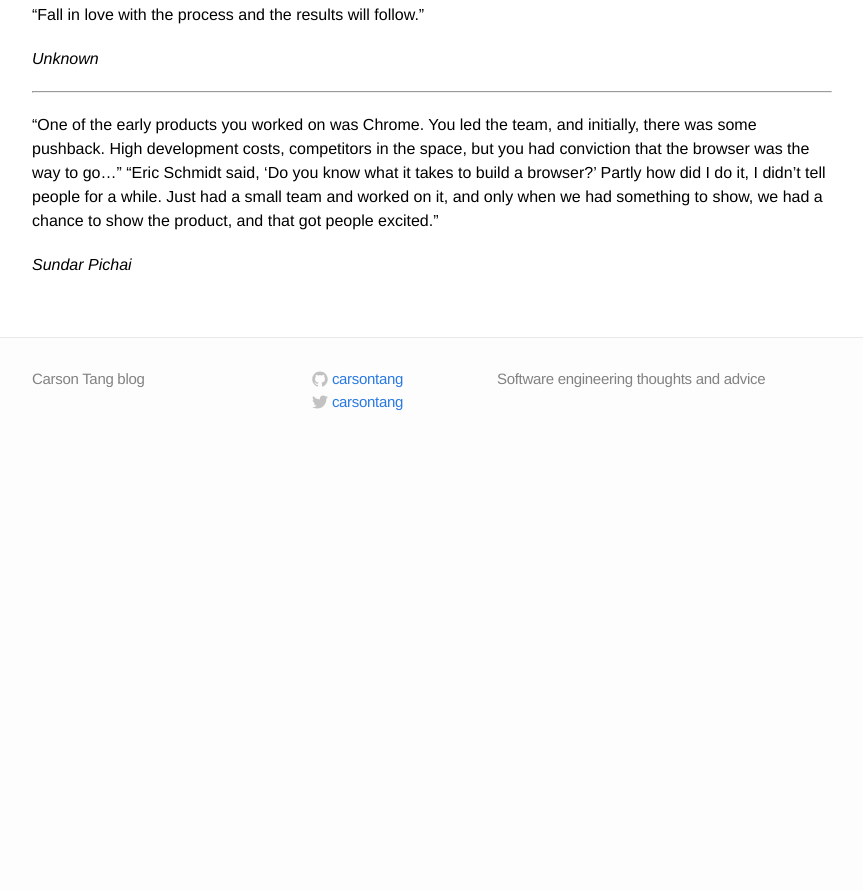
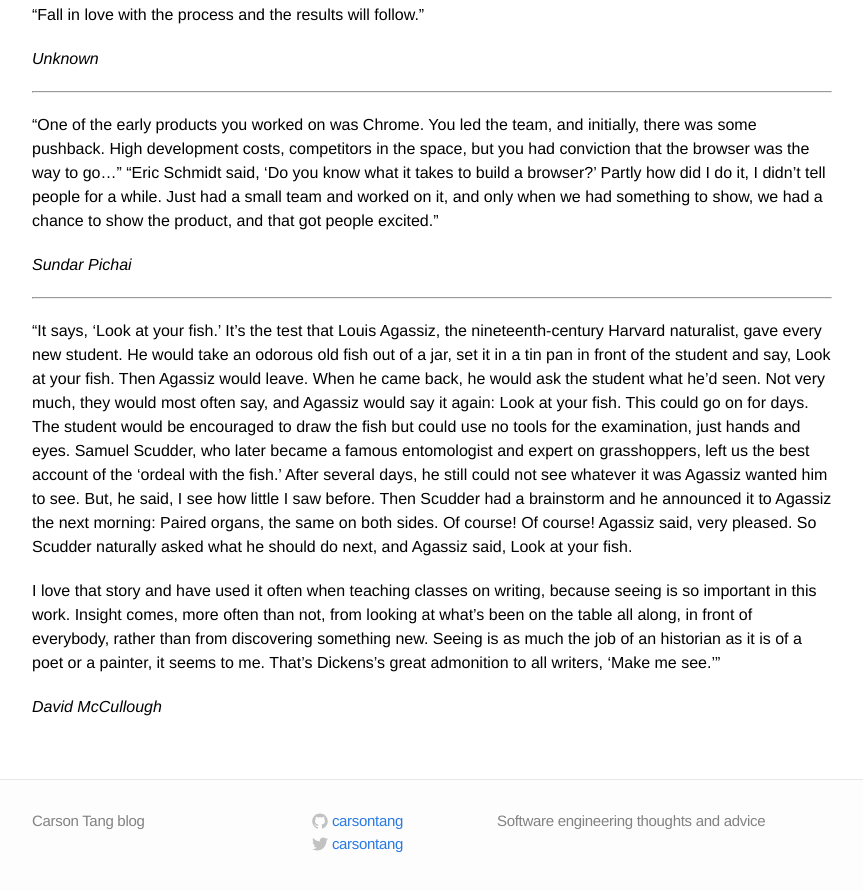
Before and after one commit to carsontang/carsontang.github.io, a Jekyll site: the page built from quotes.md, in a window 1280 px wide and 900 px high, scrolled down 10930 px. Shown: the top 891 px of the window, without its empty margins (208-1071 px from the left). Built offline with Jekyll 4.4.1, drawn with Linux system fonts in a browser that asks for light colours; before the commit the page ends 11388 px from its top, so only the background shows below that.

Commit message:
quote by David McCullough

```diff
--- a/quotes.md
+++ b/quotes.md
@@ -440,3 +440,11 @@ But influence in society is a capital that must be used sparingly, lest it disap
 "Eric Schmidt said, 'Do you know what it takes to build a browser?' Partly how did I do it, I didn't tell people for a while. Just had a small team and worked on it, and only when we had something to show, we had a chance to show the product, and that got people excited."
 
 *Sundar Pichai*
+
+---
+
+"It says, 'Look at your fish.' It’s the test that Louis Agassiz, the nineteenth-century Harvard naturalist, gave every new student. He would take an odorous old fish out of a jar, set it in a tin pan in front of the student and say, Look at your fish. Then Agassiz would leave. When he came back, he would ask the student what he’d seen. Not very much, they would most often say, and Agassiz would say it again: Look at your fish. This could go on for days. The student would be encouraged to draw the fish but could use no tools for the examination, just hands and eyes. Samuel Scudder, who later became a famous entomologist and expert on grasshoppers, left us the best account of the 'ordeal with the fish.' After several days, he still could not see whatever it was Agassiz wanted him to see. But, he said, I see how little I saw before. Then Scudder had a brainstorm and he announced it to Agassiz the next morning: Paired organs, the same on both sides. Of course! Of course! Agassiz said, very pleased. So Scudder naturally asked what he should do next, and Agassiz said, Look at your fish.
+
+I love that story and have used it often when teaching classes on writing, because seeing is so important in this work. Insight comes, more often than not, from looking at what’s been on the table all along, in front of everybody, rather than from discovering something new. Seeing is as much the job of an historian as it is of a poet or a painter, it seems to me. That’s Dickens’s great admonition to all writers, 'Make me see.'"
+
+*David McCullough*
```
